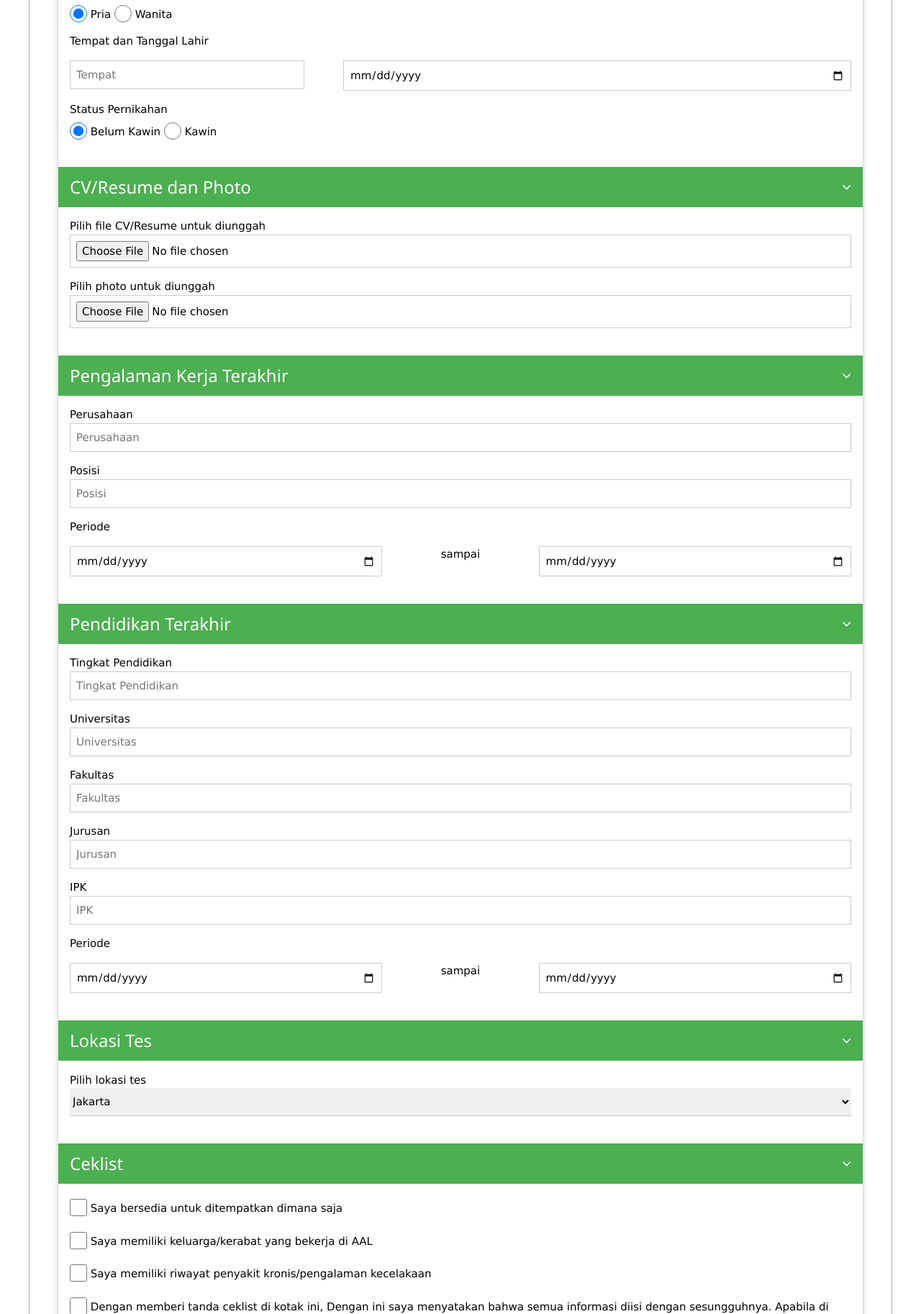
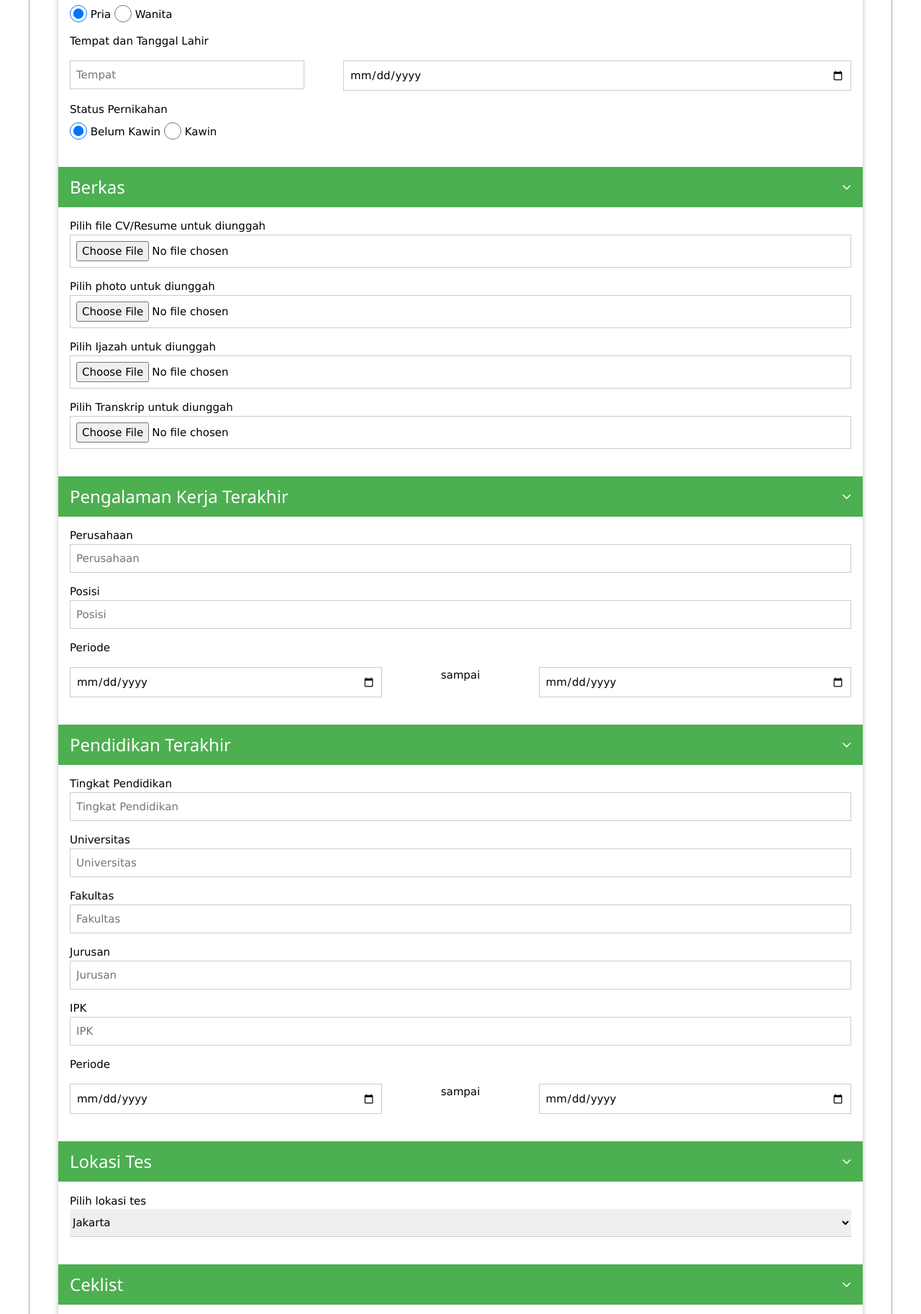
Before and after one commit to prasetyaningyudi/5a, a CodeIgniter app: page /5a/index.php/job/application in a window 1280 px wide. Shown: the part 671-2497 px from the top of the page at 72% size. Run offline with CodeIgniter, Linux system fonts and the light colour scheme; data comes from the database, SQL or seed files in the repository; both versions use the stored data as it was after the commit.

Commit message:
+ upload ijazah dan transkrip

```diff
--- a/application/controllers/Job.php
+++ b/application/controllers/Job.php
@@ -38,6 +38,20 @@ class Job extends CI_Controller {
 			move_uploaded_file($file_tmp, FCPATH . "assets/images/".$file_name2);
 			$link_photo = base_url()."assets/images/".$file_name2;
 
+			$file_name3 = date('Y-m-d-h-i-sa').'_'.$_FILES['ijazah']['name'];
+			$file_size =$_FILES['ijazah']['size'];
+			$file_tmp =$_FILES['ijazah']['tmp_name'];
+			$file_type=$_FILES['ijazah']['type'];
+			move_uploaded_file($file_tmp, FCPATH . "assets/files/".$file_name3);
+			$link_ijazah = base_url()."assets/files/".$file_name3;
+
+			$file_name4 = date('Y-m-d-h-i-sa').'_'.$_FILES['transkrip']['name'];
+			$file_size =$_FILES['transkrip']['size'];
+			$file_tmp =$_FILES['transkrip']['tmp_name'];
+			$file_type=$_FILES['transkrip']['type'];
+			move_uploaded_file($file_tmp, FCPATH . "assets/files/".$file_name4);
+			$link_transkrip = base_url()."assets/files/".$file_name4;
+
 			if(isset($_POST['cek_1'])){
 				$cek_1 = $_POST['cek_1'];
 			}else{
@@ -73,6 +87,8 @@ class Job extends CI_Controller {
 				'CEK_4' => $cek_4,
 				'LINK_CV' => $link_cv,
 				'LINK_PHOTO' => $link_photo,
+				'LINK_IJAZAH' => $link_ijazah,
+				'LINK_TRANSKRIP' => $link_transkrip,
 				'LOWONGAN_ID' => $_POST['posisi_lowongan'],
 				'LOKASI_TES_ID' => $_POST['lokasi_tes'],
 			);
--- a/application/models/Job_model.php
+++ b/application/models/Job_model.php
@@ -65,8 +65,7 @@ class Job_model extends CI_Model {
 	}
 
 	public function get_pelamar_download($filters=null){
-		$sql = "SELECT A.ID, A.NAMA, A.TELEPON, A.EMAIL, A.ALAMAT, A.JENIS_KELAMIN, A.TEMPAT_LAHIR, A.TANGGAL_LAHIR, A.STATUS_PERNIKAHAN, A.CEK_1, A.CEK_2, A.CEK_3, A.CEK_4, A.LINK_CV, A.LINK_PHOTO, A.CREATE_DATE, B.TINGKAT TINGKAT_PENDIDIKAN, B.UNIVERSITAS, B.FAKULTAS, B.JURUSAN, B.IPK, B.AWAL_PENDIDIKAN, B.AKHIR_PENDIDIKAN, C.NAMA_PERUSAHAAN,
-				C.POSISI, C.AWAL_KERJA, C.AKHIR_KERJA, D.POSISI_LOWONGAN, E.NAMA_LOKASI FROM " . $this->_table1 . " A LEFT JOIN " .
+		$sql = "SELECT A.ID, A.NAMA, A.TELEPON, A.EMAIL, A.ALAMAT, A.JENIS_KELAMIN, A.TEMPAT_LAHIR, A.TANGGAL_LAHIR, A.STATUS_PERNIKAHAN, A.CEK_1, A.CEK_2, A.CEK_3, A.CEK_4, A.LINK_CV, A.LINK_PHOTO, A.LINK_IJAZAH, A.LINK_TRANSKRIP, A.CREATE_DATE, B.TINGKAT TINGKAT_PENDIDIKAN, B.UNIVERSITAS, B.FAKULTAS, B.JURUSAN, B.IPK, B.AWAL_PENDIDIKAN, B.AKHIR_PENDIDIKAN, C.NAMA_PERUSAHAAN, C.POSISI, C.AWAL_KERJA, C.AKHIR_KERJA, D.POSISI_LOWONGAN, E.NAMA_LOKASI FROM " . $this->_table1 . " A LEFT JOIN " .
 				$this->_table2 . " B ON A.ID=B.PELAMAR_ID LEFT JOIN " . $this->_table3 . " C ON A.ID= C.PELAMAR_ID LEFT JOIN " . $this->_table4 . " D ON A.LOWONGAN_ID=D.ID LEFT JOIN " . $this->_table5 . " E ON A.LOKASI_TES_ID=E.ID ";
 		$sql .= " WHERE 1=1 ";
 		if(isset($filters) and $filters != null){
--- a/application/views/application_form.php
+++ b/application/views/application_form.php
@@ -71,7 +71,7 @@
 
 	<div class="w3-container w3-display-container w3-green  w3-block" onclick="myFunction('content_2')">
 		<div class="w3-padding w3-display-right"><i class="fa fa-angle-down fa-lg"></i></div>
-		<h3 class="w3-green">CV/Resume dan Photo</h3>
+		<h3 class="w3-green">Berkas</h3>
 	</div>
 	<div class="w3-container w3-show" id="content_2">
 		<p>
@@ -82,6 +82,14 @@
 		<p>
 		<label>Pilih photo untuk diunggah</label>
 		<input class="w3-input w3-border" type="file" accept="image/*" name="photo" required>
+		</p>
+		<p>
+		<label>Pilih Ijazah untuk diunggah</label>
+		<input class="w3-input w3-border" type="file" accept="image/*,.pdf,.doc,.docx,.xml,application/msword,application/vnd.openxmlformats-officedocument.wordprocessingml.document" name="ijazah" required>
+		</p>
+		<p>
+		<label>Pilih Transkrip untuk diunggah</label>
+		<input class="w3-input w3-border" type="file" accept="image/*,.pdf,.doc,.docx,.xml,application/msword,application/vnd.openxmlformats-officedocument.wordprocessingml.document" name="transkrip" required>
 		</p>
 	</div>
 	<br>
```
Also changed, not shown: application/views/applicant_view.php (+11 -1 lines), db/5a.sql (+14 -19 lines), assets/images/2018-07-18-09-37-32am_1-avatar.png (deleted), 2 other files.
